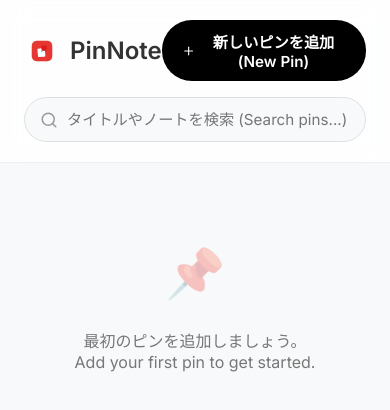
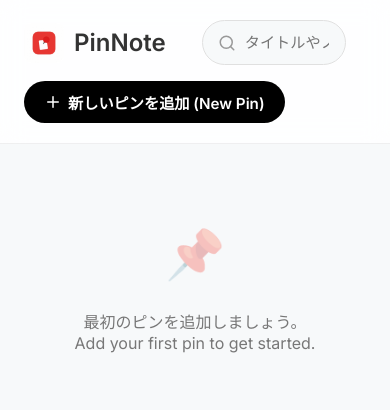
Before and after one commit to Lialle-aboojr/Antigravity-100apps-knock-apps, a React (Vite) app in the folder 095_PinNote/: page / in a window 390 px wide. Shown: the top 410 px of the page. Built offline with nearby package versions, Linux system fonts and the light colour scheme.

Commit message:
style: add flex-wrap and gap to header container for improved responsiveness

```diff
--- a/095_PinNote/src/App.jsx
+++ b/095_PinNote/src/App.jsx
@@ -6,18 +6,15 @@
 import { loadPins, savePins } from './utils/storage';
 
 function App() {
-  const [pins, setPins] = useState([]);
+  // useEffectによる初回上書きを防止するため、useStateの初期値として直接ロードします
+  const [pins, setPins] = useState(() => loadPins());
+
   const [filterTag, setFilterTag] = useState('All');
   const [searchQuery, setSearchQuery] = useState('');
   const [editingPin, setEditingPin] = useState(null);
 
-  // 初回ロード
-  useEffect(() => {
-    const loaded = loadPins();
-    setPins(loaded);
-  }, []);
-
   // Pins が更新されたら自動で LocalStorage に保存
+  // (初期値が正しく読み込まれているため、空配列での上書きは発生しません)
   useEffect(() => {
     savePins(pins);
   }, [pins]);
@@ -80,16 +77,37 @@
     <div>
       <header className="header">
         <div className="header-top">
-          <h1 style={{ display: 'flex', alignItems: 'center', gap: '10px' }}>
+          {/* ロゴ：クリックでリロードする機能を付与 */}
+          <h1
+            style={{ display: 'flex', alignItems: 'center', gap: '10px', cursor: 'pointer' }}
+            onClick={() => window.location.href = '/'}
+            title="ホームに戻る"
+          >
             <img
               src="/favicon.png"
               alt="PinNote Icon"
-              style={{ width: '36px', height: '36px', borderRadius: '8px', objectFit: 'cover' }}
+              style={{ width: '40px', height: '40px', borderRadius: '8px', objectFit: 'cover' }}
             />
             PinNote
           </h1>
+
+          {/* 検索窓：ロゴとボタンの間に配置（Flexboxのflex: 1で広がるよう調整） */}
+          <div className="search-container" style={{ flex: 1, maxWidth: '600px', margin: '0 20px' }}>
+            <div className="search-input-wrapper">
+              <Search size={18} className="search-icon" />
+              <input
+                type="text"
+                className="search-input"
+                placeholder="タイトルやノートを検索 (Search pins...)"
+                value={searchQuery}
+                onChange={(e) => setSearchQuery(e.target.value)}
+              />
+            </div>
+          </div>
+
           <button
             className="btn-primary"
+            style={{ flexShrink: 0 }}
             onClick={() => setEditingPin({})} // 空オブジェクトで新規作成
           >
             <Plus size={18} />
@@ -97,20 +115,7 @@
           </button>
         </div>
 
-        {/* 検索窓とタグフィルターエリア */}
-        <div className="search-container">
-          <div className="search-input-wrapper">
-            <Search size={18} className="search-icon" />
-            <input
-              type="text"
-              className="search-input"
-              placeholder="タイトルやノートを検索 (Search pins...)"
-              value={searchQuery}
-              onChange={(e) => setSearchQuery(e.target.value)}
-            />
-          </div>
-        </div>
-
+        {/* タグフィルターエリア */}
         {allTags.length > 0 && (
           <TagFilter
             tags={allTags}
--- a/095_PinNote/src/index.css
+++ b/095_PinNote/src/index.css
@@ -46,6 +46,8 @@
   display: flex;
   justify-content: space-between;
   align-items: center;
+  flex-wrap: wrap;
+  gap: 16px;
 }
 
 .header h1 {
```
